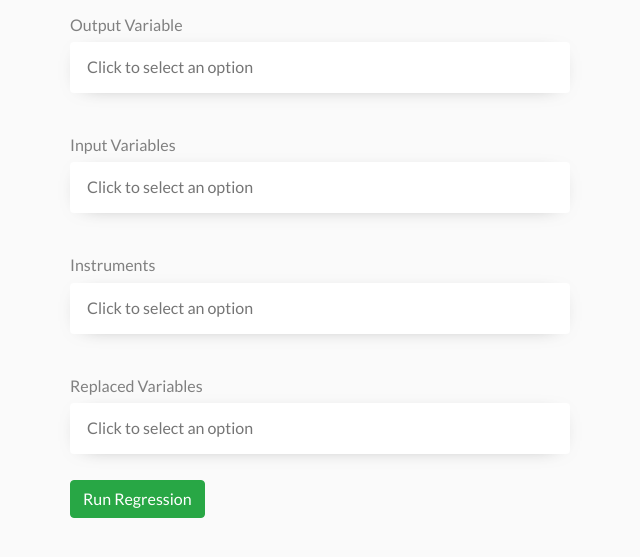
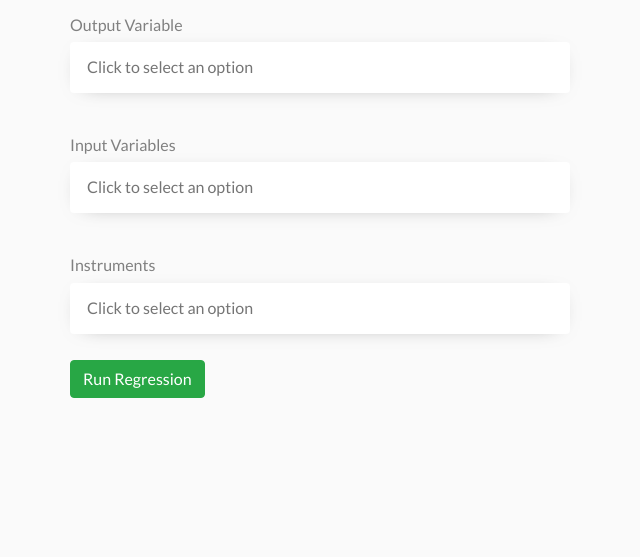
Before and after one commit to drewfeld216/two-stage-least-squares, a Flask app: template templates/results.html in a window 1280 px wide. Shown: the part 165-722 px from the top of the page, without its empty margins (0-640 px from the left). Run offline with Flask 2, Linux system fonts and the light colour scheme; the template is opened without the code that fills it, so the values that code supplies are empty; some libraries are stand-ins or nearby versions.

Commit message:
Remove "replaced" input

```diff
--- a/construct_results.py
+++ b/construct_results.py
@@ -21,8 +21,7 @@ def runRegression(filepath, data_dict):
 
 	endog_cols = [ col for col in data_cols if col in data_dict['endog'] ]
 	exog_cols = [ col for col in data_cols if col in data_dict['exog'] ]
-	repl_cols = [ col for col in data_cols if col in data_dict['replace'] ]
-	instr_cols = [ col for col in data_cols if col in data_dict['instr'] or (col in exog_cols and col not in repl_cols)]
+	instr_cols = [ col for col in data_cols if col in data_dict['instr'] ]
 	print(instr_cols)
 
 	if len(endog_cols) > 1:
--- a/templates/results.html
+++ b/templates/results.html
@@ -86,20 +86,6 @@
                             </div>
                         </div>
                     </section>
-                    <section class="ftco-section">
-                        <h6>Replaced Variables</h6>
-                        <div class="container">
-                            <div class="row">
-                                <div class="col-lg-4 d-flex align-items-center">
-                                    <select class="js-select2" name="replaced" multiple="multiple" id="replace-select">
-                                        {% for col_name in columns %}
-                                            <option value="{{ col_name[1] }}" data-badge="">{{ col_name[0] }}</option>
-                                        {% endfor %}
-                                    </select>
-                                </div>
-                            </div>
-                        </div>
-                    </section>
                     <button type="button" class="btn btn-success" id="run-regression">Run Regression</button>
                 </form>
             </div>
@@ -122,9 +108,8 @@
             var endog = $("#endog-select").find(":selected").text()
             var exog = $("#exog-select").find(":selected").text()
             var instr = $("#instrument-select").find(":selected").text()
-            var repl = $("#replace-select").find(":selected").text()
 
-            $("#reg-results").load("/get-regression", {'endog': endog, 'exog': exog, 'instr': instr, 'replace': repl}, function(){
+            $("#reg-results").load("/get-regression", {'endog': endog, 'exog': exog, 'instr': instr}, function(){
                 $("#reg-results table").addClass("table table-striped");
             });
         });
```
